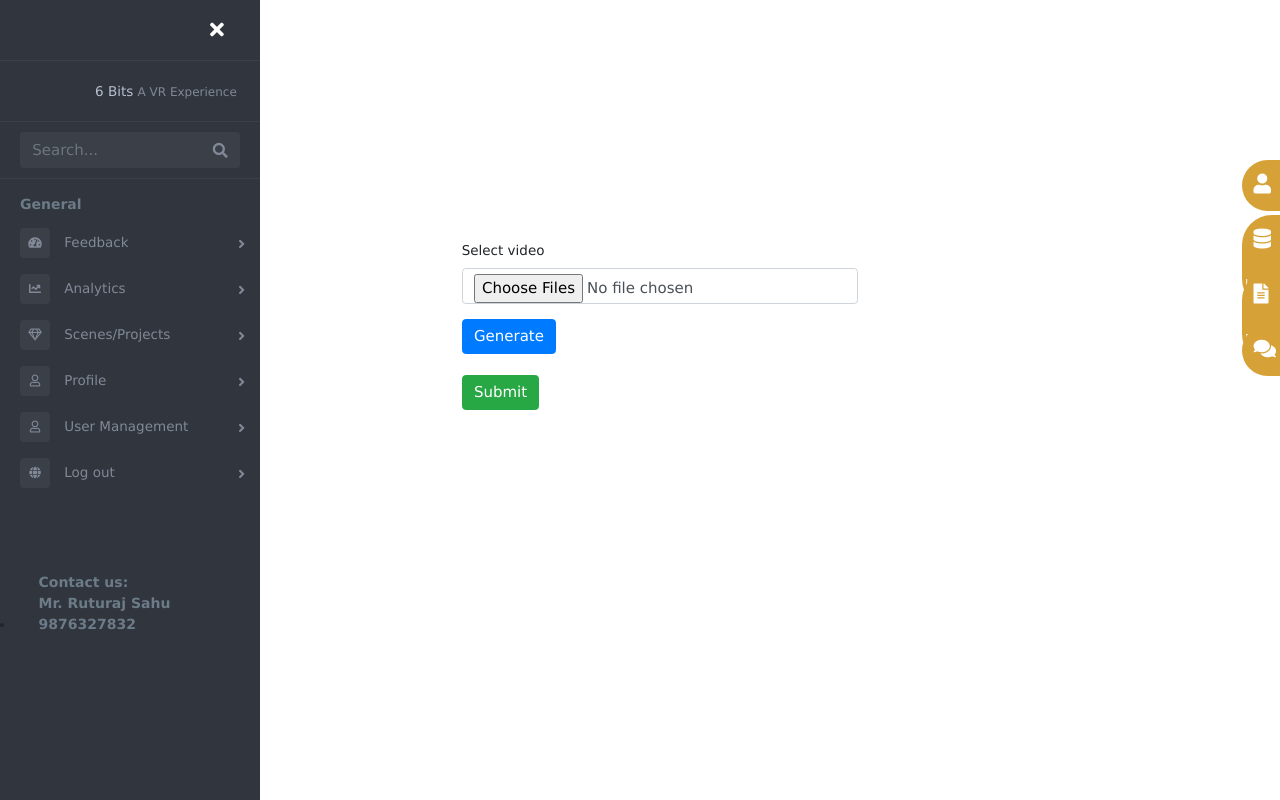
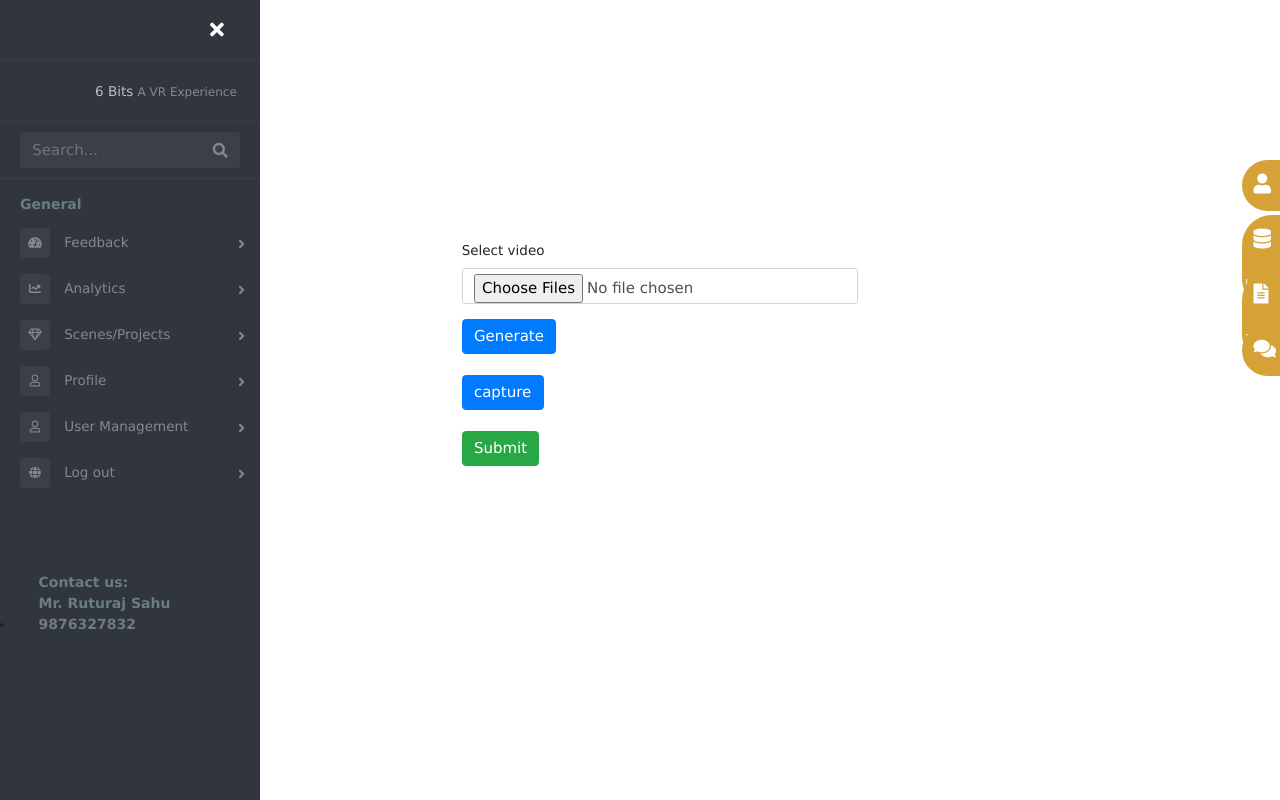
Before and after one commit to ShubhamSharma29/SIH2020, a PHP site: page /php/upload.php?q=1 in a window 1280 px wide. Run offline with PHP 8.4, Linux system fonts and the light colour scheme; data that the repository does not hold is empty; some libraries are stand-ins or nearby versions.

Commit message:
add scene x

```diff
--- a/php/redirect.php
+++ b/php/redirect.php
@@ -1,5 +1,5 @@
 <?php
-
+session_start();
 header("Location:add-place.php?");
 
 ?>
--- a/php/upload.php
+++ b/php/upload.php
@@ -188,7 +188,7 @@ if($bbb=="ads"){
 				<input type="file" id="file" name="file[]" accept="video/*" class="form-control" multiple="multiple" required>
 			</div>
       <input type="button" class="btn btn-primary" value="Generate" onclick="deploy2();"><br><br>
-      <!-- <input type="button" class="btn btn-primary" value="clip" onclick="deploy();"><br><br> -->
+      <input type="button" class="btn btn-primary" value="capture" onclick="capture();"><br><br>
 			<input type="submit" class="btn btn-success" value="Submit">
     </form>
 
@@ -368,13 +368,14 @@ if($bbb=="ads"){
 }
   var fid=0;
 	var fc = document.getElementById("capt");
-	fc.addEventListener('submit', function(event){
+	/*
+  fc.addEventListener('submit', function(event){
     //event.preventDefault();
 		capture();
 
   });
 
-
+*/
     function deploy(){
    	fileList.forEach(function(file){
 
```
